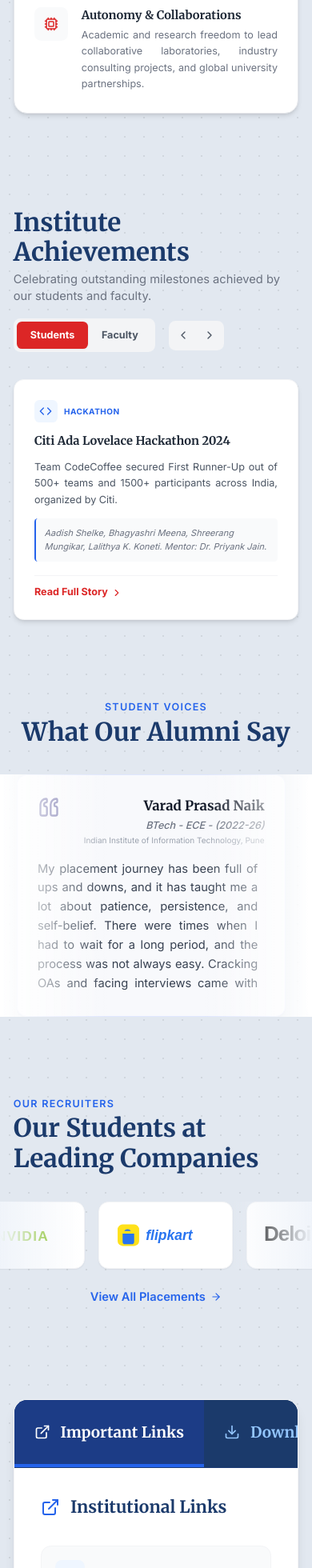
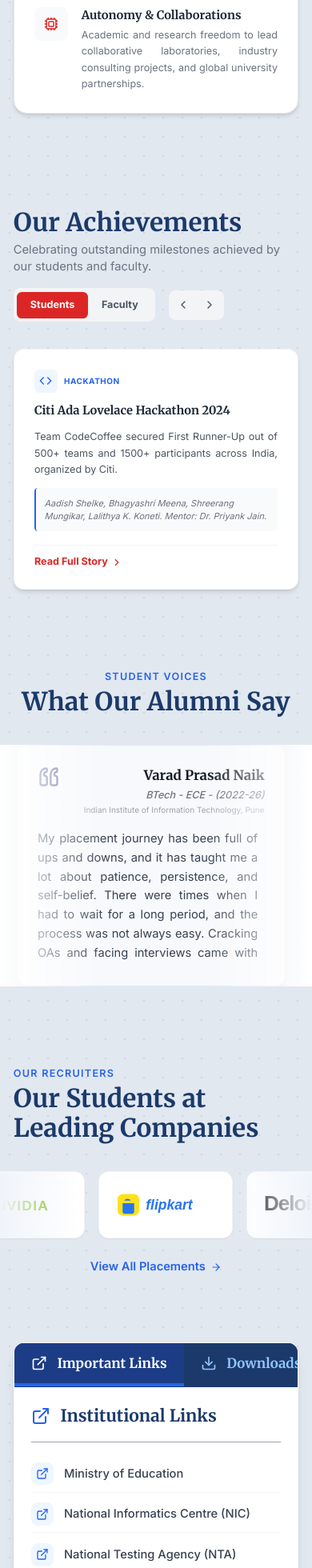
Before and after one commit to iiitp-official/website, a React (Vite) app: page / in a window 390 px wide. Shown: the part 2985-4945 px from the top of the page at 80% size. Built offline with nearby package versions, Linux system fonts and the light colour scheme.

Commit message:
Reduced the size of the Important links and downloads section

```diff
--- a/src/components/home/ImportantLinks.jsx
+++ b/src/components/home/ImportantLinks.jsx
@@ -6,17 +6,17 @@ const ImportantLinks = () => {
   const [activeTab, setActiveTab] = useState('links');
 
   return (
-    <section className="py-16 bg-transparent transition-colors duration-200">
+    <section className="py-8 bg-transparent transition-colors duration-200">
       <div className="max-w-7xl mx-auto px-4 sm:px-6 lg:px-8">
 
         {/* Full Width Container */}
-        <div className="w-full bg-white dark:bg-surface-dark rounded-2xl shadow-lg border border-gray-100 dark:border-gray-800 overflow-hidden flex flex-col lg:flex-row min-h-[480px]">
+        <div className="w-full bg-white dark:bg-surface-dark rounded-xl shadow-lg border border-gray-100 dark:border-gray-800 overflow-hidden flex flex-col lg:flex-row min-h-[300px]">
 
           {/* Sidebar Tabs */}
           <div className="lg:w-[25%] bg-primary dark:bg-gray-900 flex flex-row lg:flex-col overflow-x-auto lg:overflow-visible no-scrollbar border-b lg:border-b-0 lg:border-r border-blue-900/30">
             <button
               onClick={() => setActiveTab('links')}
-              className={`flex-shrink-0 text-left px-6 py-6 font-bold font-serif border-b-4 lg:border-b-0 lg:border-l-4 transition-colors whitespace-nowrap text-lg ${
+              className={`flex-shrink-0 text-left px-5 py-3 font-bold font-serif border-b-4 lg:border-b-0 lg:border-l-4 transition-colors whitespace-nowrap text-base ${
                 activeTab === 'links'
                   ? 'text-white border-accent bg-blue-800/40 dark:bg-gray-800'
                   : 'text-blue-300 border-transparent hover:text-white hover:bg-blue-800/20 dark:hover:bg-gray-800/50'
@@ -29,7 +29,7 @@ const ImportantLinks = () => {
             </button>
             <button
               onClick={() => setActiveTab('downloads')}
-              className={`flex-shrink-0 text-left px-6 py-6 font-bold font-serif border-b-4 lg:border-b-0 lg:border-l-4 transition-colors whitespace-nowrap text-lg ${
+              className={`flex-shrink-0 text-left px-5 py-3 font-bold font-serif border-b-4 lg:border-b-0 lg:border-l-4 transition-colors whitespace-nowrap text-base ${
                 activeTab === 'downloads'
                   ? 'text-white border-accent bg-blue-800/40 dark:bg-gray-800'
                   : 'text-blue-300 border-transparent hover:text-white hover:bg-blue-800/20 dark:hover:bg-gray-800/50'
@@ -43,7 +43,7 @@ const ImportantLinks = () => {
           </div>
 
           {/* Content Area */}
-          <div className="flex-1 p-8 md:p-10 overflow-hidden">
+          <div className="flex-1 p-5 md:p-6 overflow-hidden">
             <AnimatePresence mode="wait">
               {activeTab === 'links' && (
                 <motion.div
@@ -53,11 +53,11 @@ const ImportantLinks = () => {
                   exit={{ opacity: 0, x: -20 }}
                   transition={{ duration: 0.3 }}
                 >
-                  <h3 className="text-xl md:text-2xl font-bold font-serif text-primary dark:text-white mb-8 flex items-center">
+                  <h3 className="text-xl md:text-2xl font-bold font-serif text-primary dark:text-white mb-6 pb-4 border-b border-gray-400 dark:border-gray-700 flex items-center">
                     <ExternalLink className="mr-3 text-accent dark:text-accent-dark" size={24} />
                     Institutional Links
                   </h3>
-                  <div className="grid grid-cols-1 md:grid-cols-2 xl:grid-cols-3 gap-x-12 gap-y-6">
+                  <div className="grid grid-cols-1 md:grid-cols-2 gap-x-6 gap-y-3">
                     {[
                       { name: 'Ministry of Education', url: 'https://www.education.gov.in/' },
                       { name: 'National Informatics Centre (NIC)', url: 'https://www.nic.gov.in/' },
@@ -74,9 +74,9 @@ const ImportantLinks = () => {
                         href={link.url}
                         target="_blank"
                         rel="noopener noreferrer"
-                        className="flex items-center text-gray-700 dark:text-gray-300 hover:text-accent dark:hover:text-accent-dark group font-medium bg-gray-50 dark:bg-gray-800/50 p-4 rounded-xl border border-gray-100 dark:border-gray-700/50 transition-all hover:shadow-md text-sm md:text-base"
+                        className="flex items-center text-gray-700 dark:text-gray-300 hover:text-accent dark:hover:text-accent-dark group font-medium border-b border-gray-100 dark:border-gray-800/50 pb-2 transition-colors text-sm"
                       >
-                        <div className="p-2.5 rounded-lg bg-blue-50 dark:bg-blue-900/20 text-blue-600 dark:text-blue-400 mr-4 group-hover:bg-blue-600 group-hover:text-white transition-colors shrink-0">
+                        <div className="p-1.5 rounded-lg bg-blue-50 dark:bg-blue-900/20 text-blue-600 dark:text-blue-400 mr-3 group-hover:bg-blue-600 group-hover:text-white transition-colors shrink-0">
                           <ExternalLink size={16} />
                         </div>
                         {link.name}
@@ -95,11 +95,11 @@ const ImportantLinks = () => {
                   exit={{ opacity: 0, x: -20 }}
                   transition={{ duration: 0.3 }}
                 >
-                  <h3 className="text-xl md:text-2xl font-bold font-serif text-primary dark:text-white mb-8 flex items-center">
+                  <h3 className="text-xl md:text-2xl font-bold font-serif text-primary dark:text-white mb-6 pb-4 border-b border-gray-400 dark:border-gray-700 flex items-center">
                     <Download className="mr-3 text-accent dark:text-accent-dark" size={24} />
                     Forms &amp; Documents
                   </h3>
-                  <div className="grid grid-cols-1 lg:grid-cols-2 gap-4 max-h-[320px] overflow-y-auto pr-2 custom-scrollbar">
+                  <div className="grid grid-cols-1 lg:grid-cols-2 gap-2 max-h-[240px] overflow-y-auto pr-2 custom-scrollbar">
                     {[
                       { name: 'Medical Reimbursement Claim Form', path: '/downloads/Medical reimbursement CLAIM FORM.pdf' },
                       { name: 'Children Education Allowance Form', path: '/downloads/cea-form-iiitp.pdf' },
@@ -137,7 +137,7 @@ const ImportantLinks = () => {
                     ].map((doc, idx) => (
                       <div
                         key={idx}
-                        className="flex items-center justify-between p-4 bg-gray-50 dark:bg-gray-800/50 rounded-lg border border-gray-100 dark:border-gray-800 hover:shadow-md transition-all group"
+                        className="flex items-center justify-between p-2.5 bg-gray-50 dark:bg-gray-800/50 rounded-lg border border-gray-100 dark:border-gray-800 hover:shadow-md transition-all group"
                       >
                         <span className="text-sm font-medium text-gray-700 dark:text-gray-300 flex items-center pr-3">
                           <span className="w-8 h-8 rounded bg-red-100 dark:bg-red-900/30 text-red-600 dark:text-red-400 flex items-center justify-center mr-3 font-bold text-[10px] uppercase shrink-0">
--- a/src/components/home/InfoCards.jsx
+++ b/src/components/home/InfoCards.jsx
@@ -400,7 +400,7 @@ const InfoCards = () => {
           <div className="flex flex-col md:flex-row md:items-center justify-between gap-4 mb-8">
             <div>
               <h2 className="text-3xl md:text-4xl font-bold font-serif text-primary dark:text-white">
-                Institute Achievements
+                Our Achievements
               </h2>
               <p className="text-sm text-gray-500 dark:text-gray-400 mt-1">
                 Celebrating outstanding milestones achieved by our students and faculty.
```
